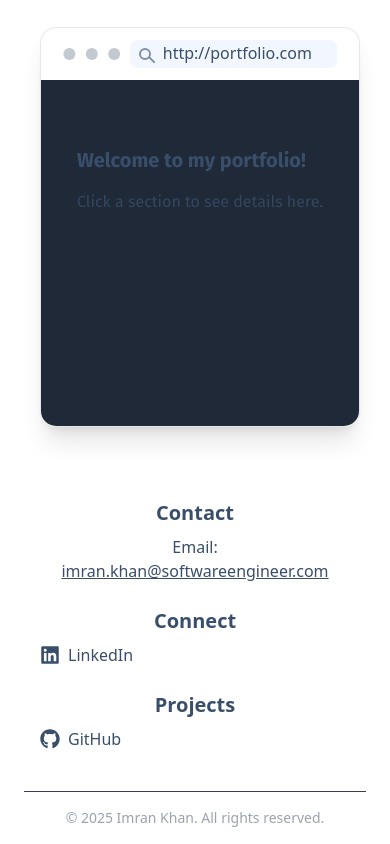
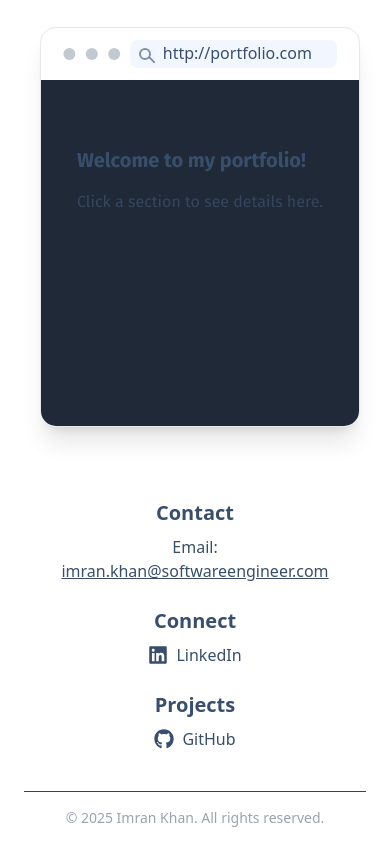
Before and after one commit to ImranK1506/lite-pf, an Astro site: page / in a window 390 px wide. Shown: the part 1208-2052 px from the top of the page. Built offline with nearby package versions, Linux system fonts and the light colour scheme; Astro itself is replaced by a stand-in of ours.

Commit message:
footer icons now responsive

```diff
--- a/src/components/Footer.astro
+++ b/src/components/Footer.astro
@@ -4,18 +4,24 @@ import { FaLinkedin, FaGithub } from 'react-icons/fa';
 
 <footer class="shadow-lg px-6 py-4 dark:bg-black bg-opacity-50 dark:text-white">
     <div class="max-w-5xl mx-auto grid grid-cols-1 sm:grid-cols-2 lg:grid-cols-3 gap-8 text-center sm:text-left">
+
         <!-- Contact Section -->
         <div>
             <h2 class="font-bold text-xl mb-2">Contact</h2>
-            <p>Email: <a href="mailto:imran.khan@softwareengineer.com" class="hover:text-primary underline">imran.khan@softwareengineer.com</a></p>
+            <p>Email:
+                <a href="mailto:imran.khan@softwareengineer.com" class="hover:text-primary underline">
+                    imran.khan@softwareengineer.com
+                </a>
+            </p>
         </div>
 
         <!-- Social Links Section -->
         <div>
             <h2 class="font-bold text-xl mb-2">Connect</h2>
             <p>
-                <a href="https://www.linkedin.com/in/imran-khan-se/" target="_blank" rel="noopener noreferrer" class="hover:text-primary flex items-center gap-2">
-                    <FaLinkedin class="w-5 h-5" /> LinkedIn
+                <a href="https://www.linkedin.com/in/imran-khan-se/" target="_blank" rel="noopener noreferrer"
+                   class="hover:text-primary flex items-center gap-2 justify-center sm:justify-start">
+                    <FaLinkedin className="w-5 h-5 sm:w-6 sm:h-6 md:w-7 md:h-7" /> LinkedIn
                 </a>
             </p>
         </div>
@@ -24,13 +30,15 @@ import { FaLinkedin, FaGithub } from 'react-icons/fa';
         <div>
             <h2 class="font-bold text-xl mb-2">Projects</h2>
             <p>
-                <a href="https://github.com/ImranK1506" target="_blank" rel="noopener noreferrer" class="hover:text-primary flex items-center gap-2">
-                    <FaGithub class="w-5 h-5" /> GitHub
+                <a href="https://github.com/ImranK1506" target="_blank" rel="noopener noreferrer"
+                   class="hover:text-primary flex items-center gap-2 justify-center sm:justify-start">
+                    <FaGithub className="w-5 h-5 sm:w-6 sm:h-6 md:w-7 md:h-7" /> GitHub
                 </a>
             </p>
         </div>
     </div>
 
+    <!-- Bottom Section -->
     <div class="mt-6 border-t border-gray-700 pt-4 text-sm text-gray-400 text-center">
         © {new Date().getFullYear()} Imran Khan. All rights reserved.
     </div>
```
Also changed, not shown: src/styles/global.css (line endings or trailing spaces).
